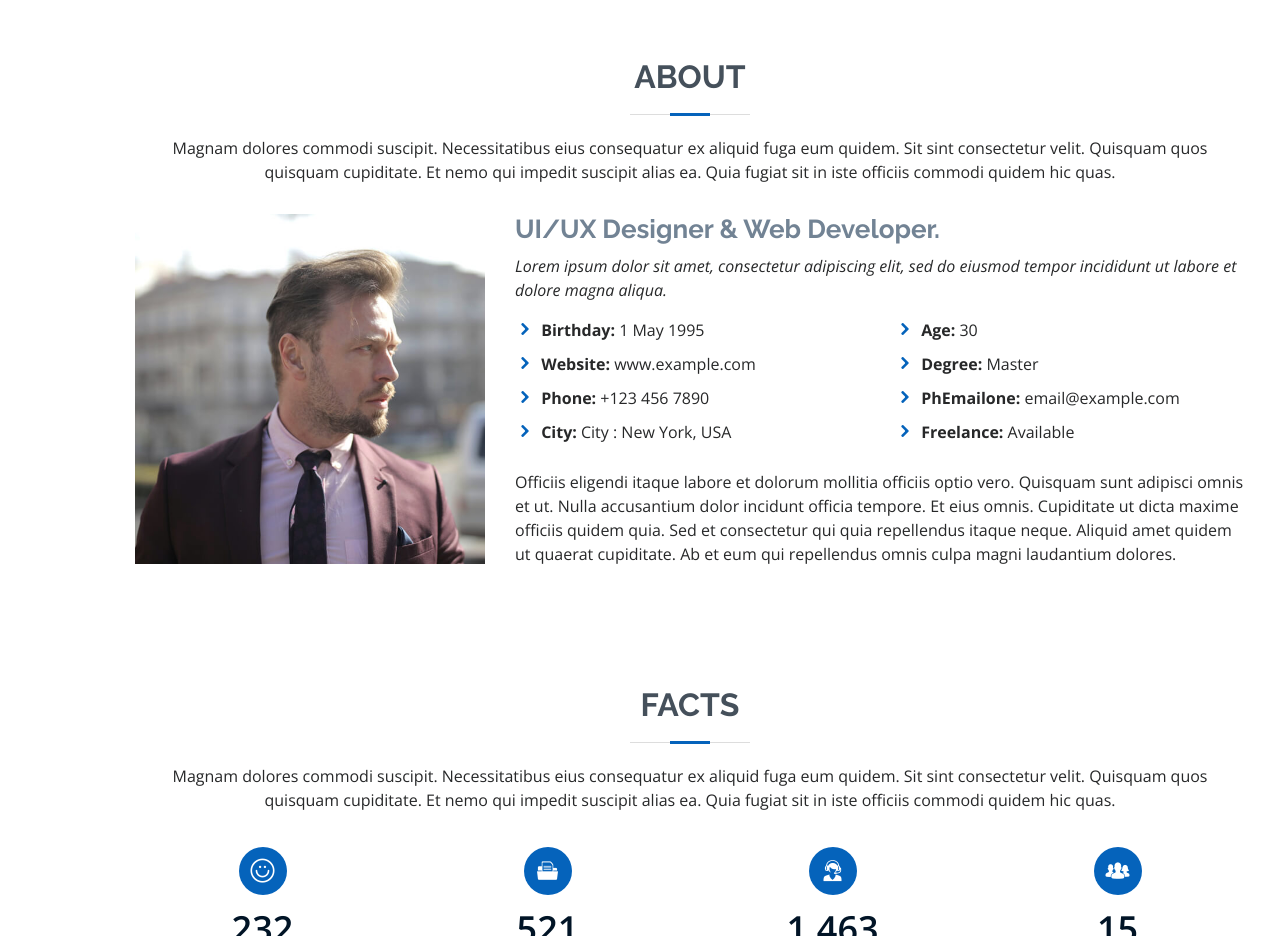
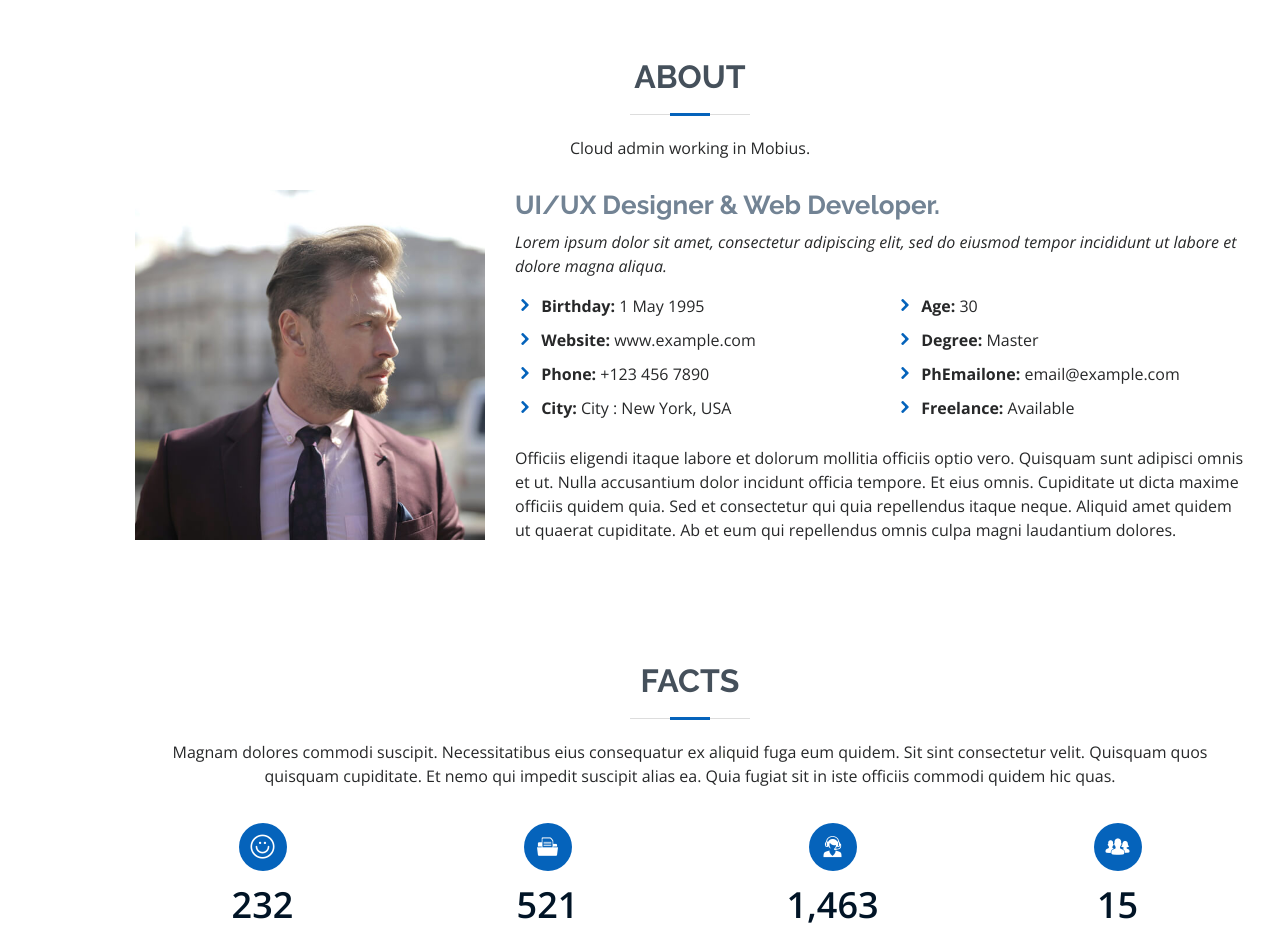
Before and after one commit to siva317/portfolio, a plain HTML site: page index.html in a window 1280 px wide. Shown: the part 802-1738 px from the top of the page. Drawn offline with nearby package versions, Linux system fonts and the light colour scheme.

Commit message:
updated about me

```diff
--- a/index.html
+++ b/index.html
@@ -79,7 +79,7 @@
 
         <div class="section-title">
           <h2>About</h2>
-          <p>Magnam dolores commodi suscipit. Necessitatibus eius consequatur ex aliquid fuga eum quidem. Sit sint consectetur velit. Quisquam quos quisquam cupiditate. Et nemo qui impedit suscipit alias ea. Quia fugiat sit in iste officiis commodi quidem hic quas.</p>
+          <p>Cloud admin working in Mobius.</p>
         </div>
 
         <div class="row">
```
